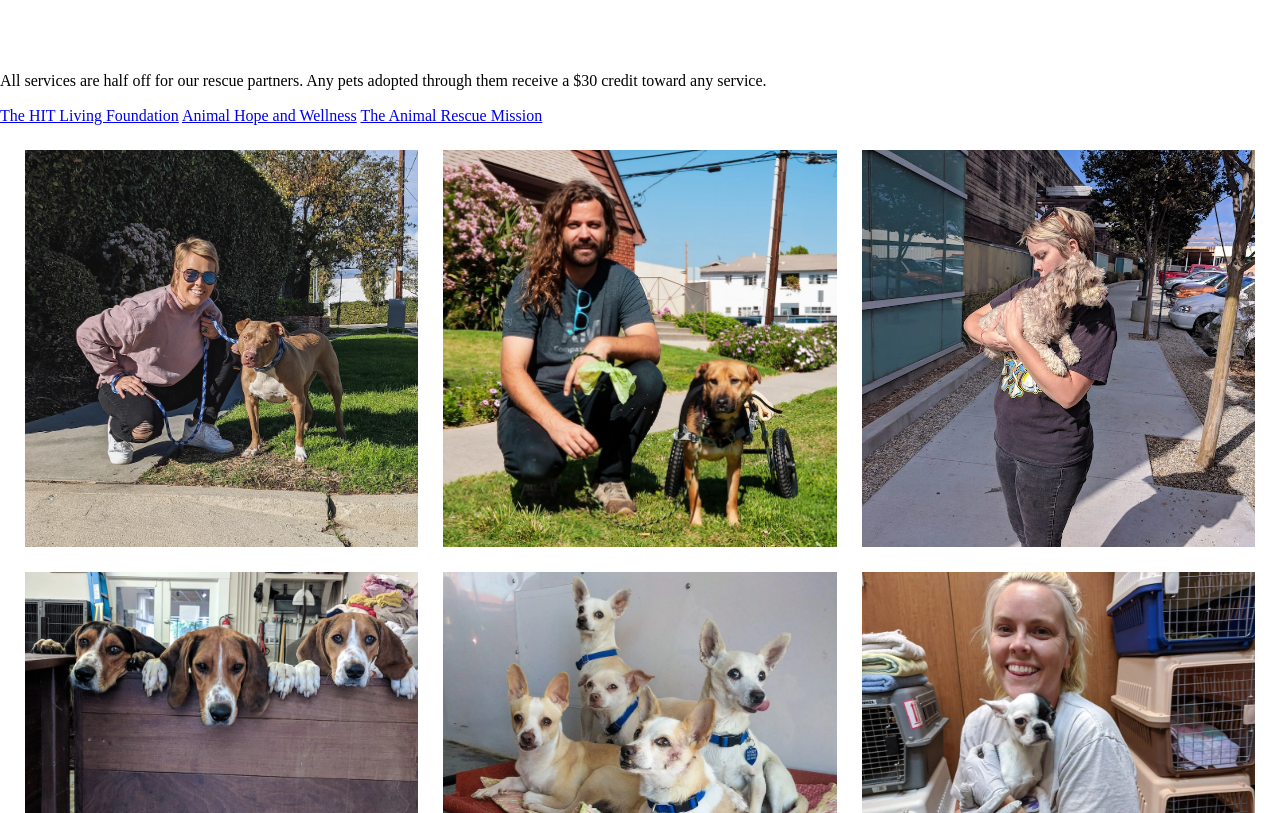
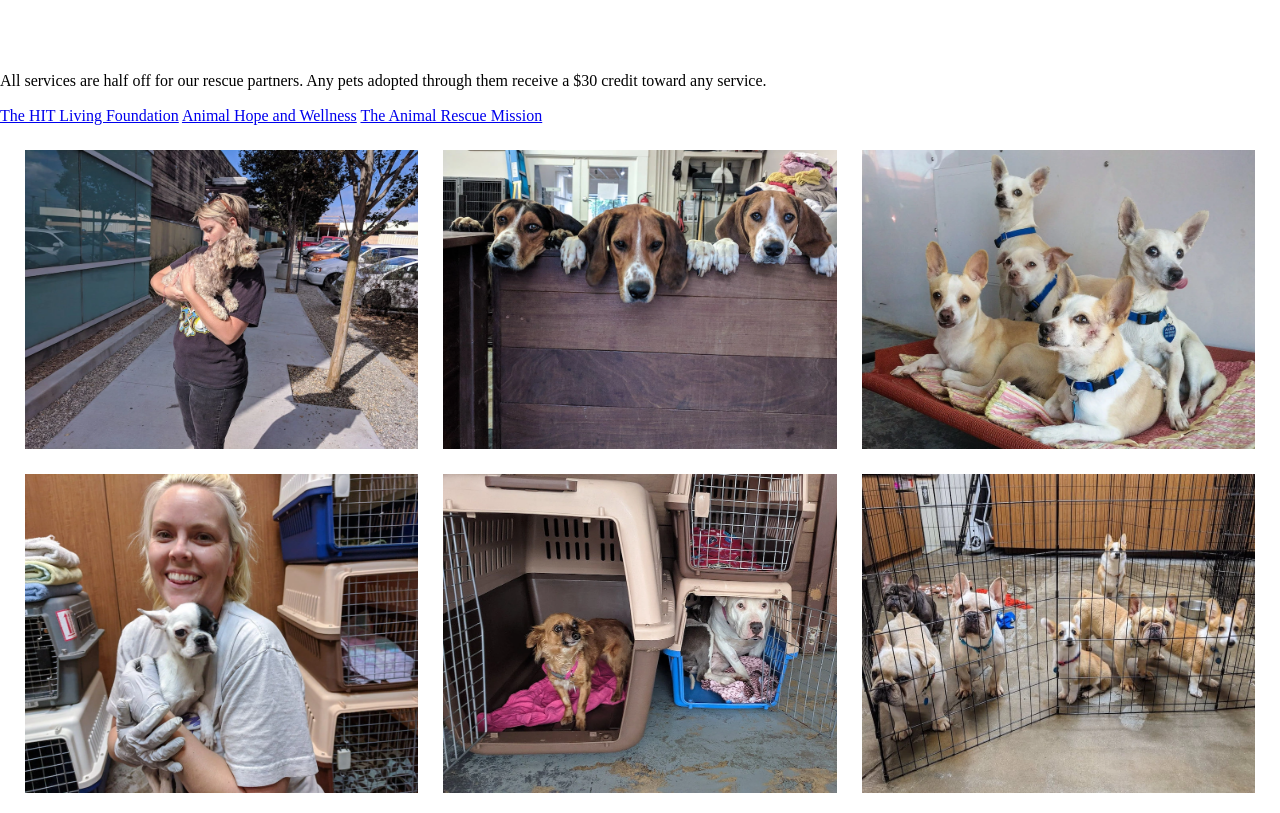
Before and after one commit to mjacobson7/WalksWithAlex, a website built with webpack: page src/rescue.html in a window 1280 px wide. Shown: the part 287-1100 px from the top of the page. Built offline with nearby package versions, Linux system fonts and the light colour scheme; a web font is replaced by a local one.

Commit message:
Update about photos

```diff
--- a/src/blocks/about/__photo/about__photo.css
+++ b/src/blocks/about/__photo/about__photo.css
@@ -1,8 +1,14 @@
 .about__photo {
-	max-width: 400px;
-	min-width: 200px;
 	border-radius: 50%;
 	grid-area: photo;
 	margin: auto;
-	width: 100%;
+	width: 400px;
 }
+
+@media screen and (max-width: 880px) {
+	.about__photo {
+		max-width: 400px;
+		min-width: 200px;
+		width: 100%;
+	}
+}
--- a/src/rescue.html
+++ b/src/rescue.html
@@ -89,20 +89,6 @@
 			</div>
 
 			<ul class="photo-grid">
-				<li class="photo-grid__item">
-					<img
-						src="<%=require('./images/rescue32.webp')%>"
-						alt=""
-						class="photo-grid__image"
-					/>
-				</li>
-				<li class="photo-grid__item">
-					<img
-						src="<%=require('./images/rescue33.webp')%>"
-						alt=""
-						class="photo-grid__image"
-					/>
-				</li>
 				<li class="photo-grid__item">
 					<img
 						src="<%=require('./images/rescue01.webp')%>"
```
Also changed, not shown: src/about.html (+2 -2 lines), src/images/about_alex.png (added), src/images/about_kelli.webp (renamed from src/images/rescue32.webp), src/images/rescue33.webp (deleted).
